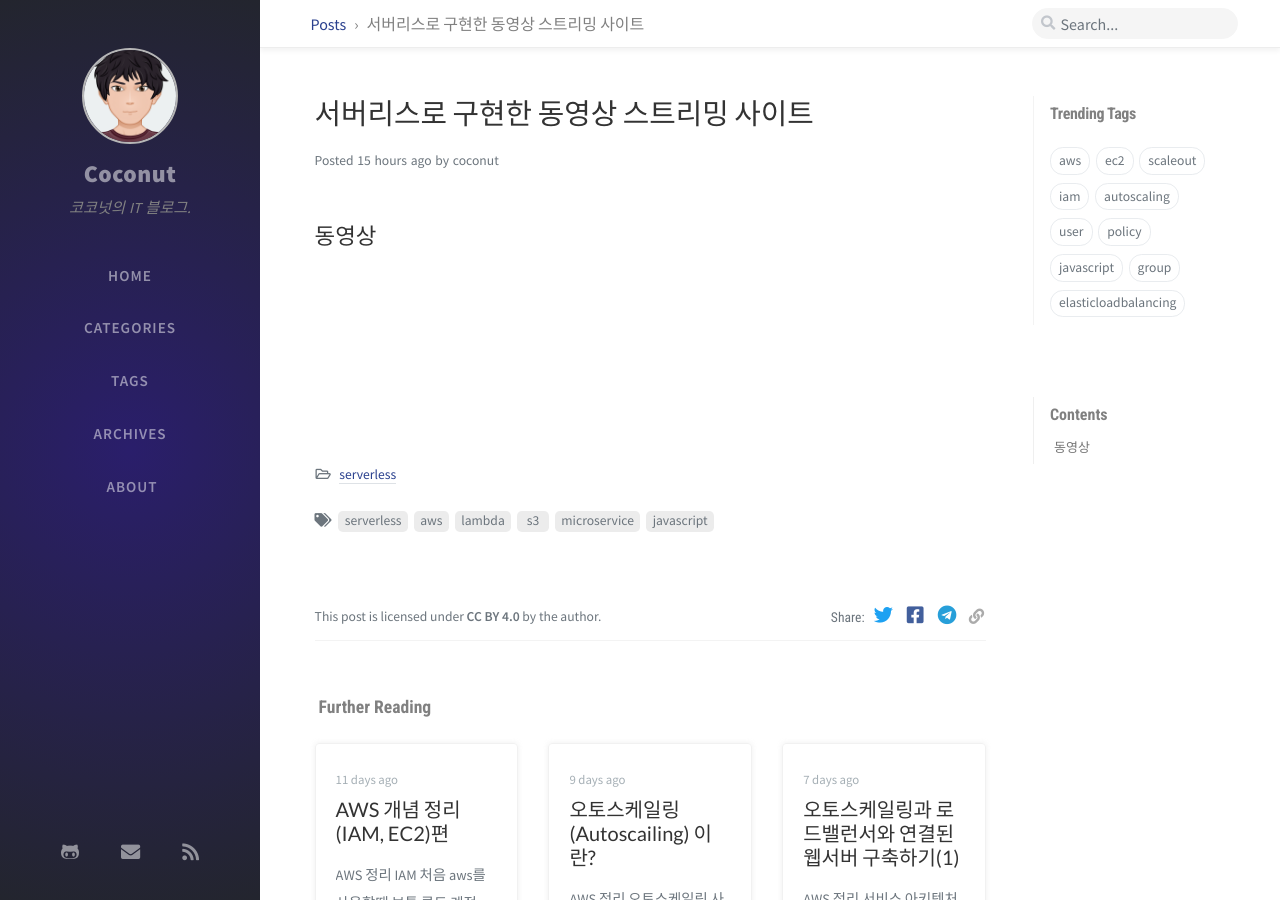
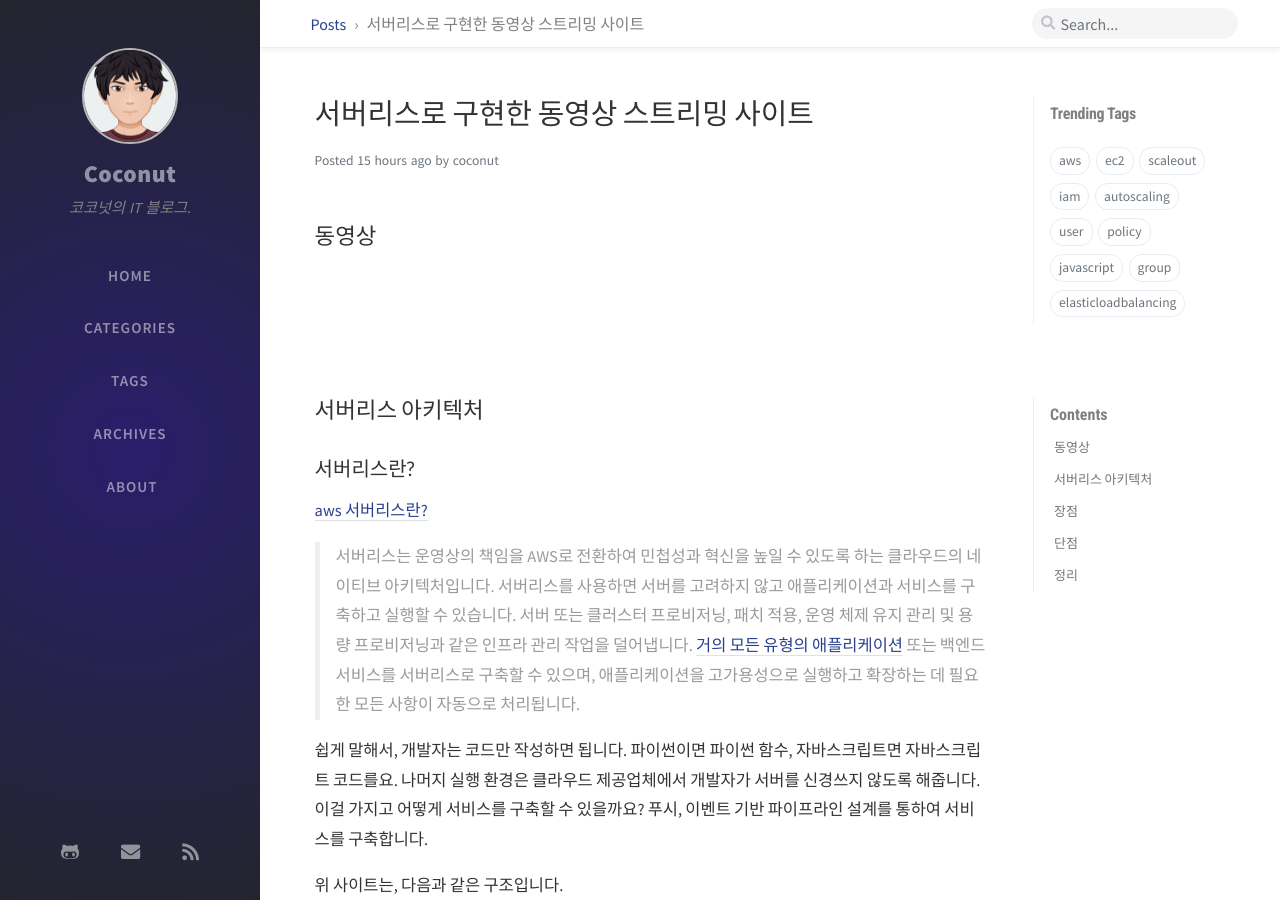
Before and after one commit to coconutstd/coconutstd.github.io, a Jekyll site: the page built from _posts/2020-10-28-서버리스_과제_영상.md, in a window 1280 px wide and 900 px high. Built offline with Jekyll 4.4.1, drawn with Linux system fonts in a browser that asks for light colours; nearby versions of some CDN libraries; comment, search, counter and statistics services are not loaded; some of the changed text lies outside the part shown.

Commit message:
No8. 포스팅(주제: 서버리스로 구현한 동영상 스트리밍 사이트) - 내용추가

```diff
--- a/_posts/2020-10-28-서버리스_과제_영상.md
+++ b/_posts/2020-10-28-서버리스_과제_영상.md
@@ -11,3 +11,43 @@ tags: [serverless, aws, lambda, s3, microservice,javascript]
 ## 동영상
 
  {% youtube "https://www.youtube.com/watch?v=9zpU3ZgaREk" %}
+
+
+
+## 서버리스 아키텍처
+
+
+
+### 서버리스란?
+
+[aws 서버리스란?](https://aws.amazon.com/ko/serverless/)
+
+> 서버리스는 운영상의 책임을 AWS로 전환하여 민첩성과 혁신을 높일 수 있도록 하는 클라우드의 네이티브 아키텍처입니다. 서버리스를 사용하면 서버를 고려하지 않고 애플리케이션과 서비스를 구축하고 실행할 수 있습니다. 서버 또는 클러스터 프로비저닝, 패치 적용, 운영 체제 유지 관리 및 용량 프로비저닝과 같은 인프라 관리 작업을 덜어냅니다. [거의 모든 유형의 애플리케이션](https://aws.amazon.com/ko/serverless/#Serverless_application_use_cases) 또는 백엔드 서비스를 서버리스로 구축할 수 있으며, 애플리케이션을 고가용성으로 실행하고 확장하는 데 필요한 모든 사항이 자동으로 처리됩니다.
+
+쉽게 말해서, 개발자는 코드만 작성하면 됩니다. 파이썬이면 파이썬 함수, 자바스크립트면 자바스크립트 코드를요. 나머지 실행 환경은 클라우드 제공업체에서 개발자가 서버를 신경쓰지 않도록 해줍니다. 이걸 가지고 어떻게 서비스를 구축할 수 있을까요? 푸시, 이벤트 기반 파이프라인 설계를 통하여 서비스를 구축합니다.
+
+위 사이트는, 다음과 같은 구조입니다.
+
+![](/assets/img/post/serverless1/2.png)
+
+
+
+## 장점
+
+1. 빠른 서비스 구축이 가능해집니다
+2. EC2로 백엔드를 구축하는 것과 달리 서버를 항시 운영하지 않아도 되서 비용이 절감됩니다.
+3. 클라우드 환경의 장점을 온전히 누릴 수 있습니다.
+
+
+
+## 단점
+
+1. 함수 호출 지연속도가 생긴다. 람다함수는 태생적으로 실제 서버를 운영하는 것에 비해 호출이 느릴 수 밖에 없습니다.
+
+   => 하지만 aws는 콜드, 핫모드를 지원하기 때문에 이 단점도 많이 상쇄된 것 같습니다.
+
+
+
+## 정리
+
+AWS 람다, S3, SNS, API Gateway, auth0와 부트스트랩을 활용하여 간단히 비디오 스트리밍 서비스를 구축해보았습니다. 이 과정의 핵심은 서버를 사용하지 않았다는 점입니다. aws 서비스를 연계하고, 람다 함수는 자바스크립트로 작성했습니다. 그리고 서드파티 라이브러리인 auth0를 통해 회원 인증을 구현했습니다. 간단하게 API로 통신하는 웹서비스를 구축해보았습니다. 이렇게 마이크로서비스의 장점인 유연하고 빠른 개발이 가능해졌습니다. 남은 과제는 프론트엔드 개발, 서버리스 아키텍처 확장입니다. 이 내용은 추후 포스팅하겠습니다.
```
Also changed, not shown: assets/img/post/serverless1/2.png (added).
